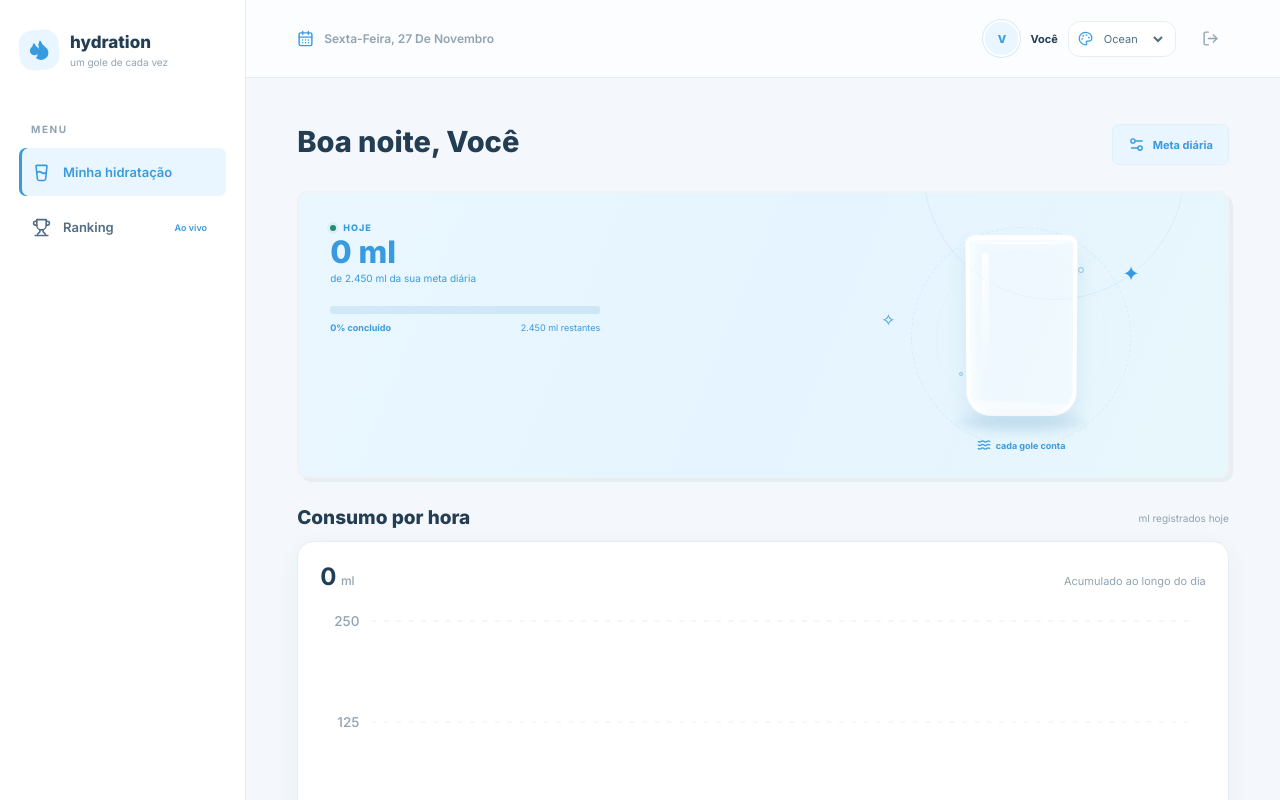
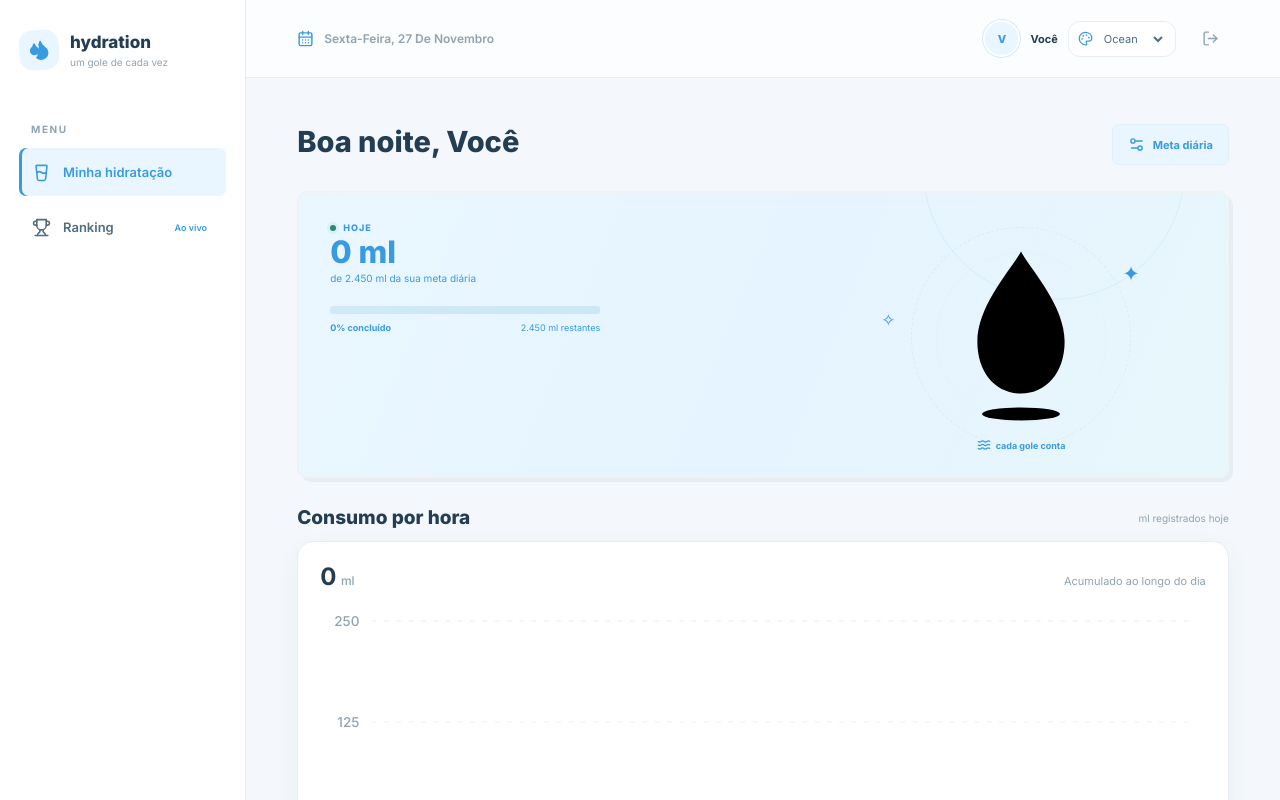
Before and after one commit to YuzuruTK/hydratation-multiplayer-edition, a React (Vite) app: page / in a window 1280 px wide. Both pictures are taken after a click on the button "Entrar na demonstração". Shown: the top 800 px of the page. Built offline with nearby package versions, Linux system fonts and the light colour scheme.

Commit message:
feat: adapt hydration vessel to selected theme

```diff
--- a/src/components/WaterGlass.tsx
+++ b/src/components/WaterGlass.tsx
@@ -1,3 +1,6 @@
+import { useId } from 'react';
+import { useTheme } from '../theme/ThemeProvider';
+
 interface WaterGlassProps {
   progress: number;
   consumedMl: number;
@@ -5,23 +8,53 @@ interface WaterGlassProps {
 }
 
 export default function WaterGlass({ progress, consumedMl, goalMl }: WaterGlassProps) {
+  const { theme } = useTheme();
   const fill = Math.max(0, Math.min(progress, 100));
+  const clipId = useId();
 
   return (
-    <div className="water-glass-wrap" aria-label={consumedMl + ' de ' + goalMl + ' mililitros'}>
-      <div className="glass-sparkle sparkle-one" />
-      <div className="glass-sparkle sparkle-two" />
-      <div className="water-glass">
-        <div className="glass-water" style={{ height: fill + '%' }}>
-          <span className="water-wave wave-back" />
-          <span className="water-wave wave-front" />
-          <span className="water-bubble bubble-one" />
-          <span className="water-bubble bubble-two" />
-        </div>
-        <span className="glass-highlight" />
-        <span className="glass-rim" />
-      </div>
-      <div className="glass-shadow" />
+    <div
+      className={`water-glass-wrap hydration-vessel hydration-vessel--${theme}`}
+      aria-label={consumedMl + ' de ' + goalMl + ' mililitros'}
+      role="img"
+    >
+      <svg className="hydration-vessel-art" viewBox="0 0 140 200" aria-hidden="true">
+        <defs>
+          <linearGradient id={`${clipId}-water`} x1="0" y1="0" x2="0" y2="1">
+            <stop offset="0%" stopColor="var(--color-water-start)" />
+            <stop offset="55%" stopColor="var(--color-water-mid)" />
+            <stop offset="100%" stopColor="var(--color-water-end)" />
+          </linearGradient>
+          <clipPath id={`${clipId}-shape`}>
+            {theme === 'ocean' ? (
+              <path d="M70 8 C60 27 23 66 23 105 C23 139 43 161 70 161 C97 161 117 139 117 105 C117 66 80 27 70 8 Z" />
+            ) : (
+              <path d="M22 28 H118 L77 94 V157 H63 V94 Z" />
+            )}
+          </clipPath>
+        </defs>
+        {theme === 'ocean' ? (
+          <>
+            <path className="vessel-outline" d="M70 8 C60 27 23 66 23 105 C23 139 43 161 70 161 C97 161 117 139 117 105 C117 66 80 27 70 8 Z" />
+            <g clipPath={`url(#${clipId}-shape)`}>
+              <rect className="vessel-water" x="20" y={161 - 1.35 * fill} width="100" height={1.35 * fill + 4} fill={`url(#${clipId}-water)`} />
+              <path className="vessel-water-shine" d="M30 106 Q50 99 70 106 T110 106" />
+            </g>
+            <path className="vessel-highlight" d="M54 47 C42 69 35 88 35 105" />
+          </>
+        ) : (
+          <>
+            <path className="vessel-outline" d="M22 28 H118 L77 94 V157 H63 V94 Z" />
+            <g clipPath={`url(#${clipId}-shape)`}>
+              <rect className="vessel-water" x="20" y={157 - 1.25 * fill} width="100" height={1.25 * fill + 4} fill={`url(#${clipId}-water)`} />
+              <path className="vessel-water-shine" d="M35 70 Q70 63 105 70" />
+            </g>
+            <path className="vessel-stem" d="M70 94 V157 M48 169 H92" />
+            <path className="vessel-highlight" d="M35 36 H53" />
+          </>
+        )}
+        <ellipse className="vessel-shadow" cx="70" cy="183" rx="42" ry="7" />
+      </svg>
     </div>
   );
 }
```
